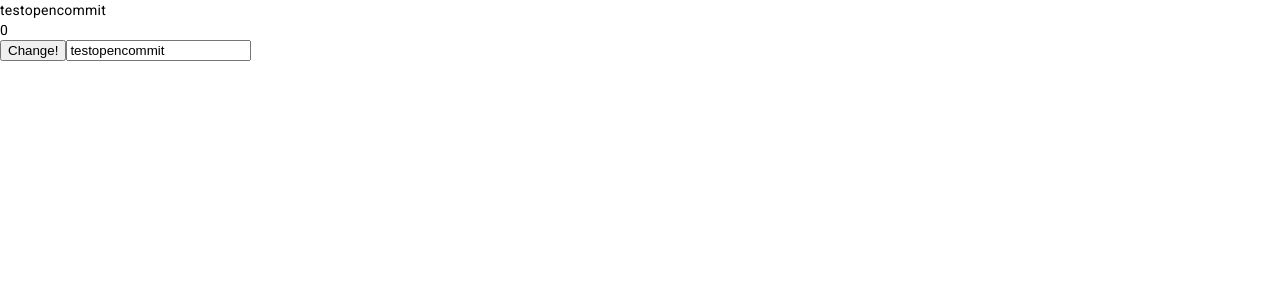
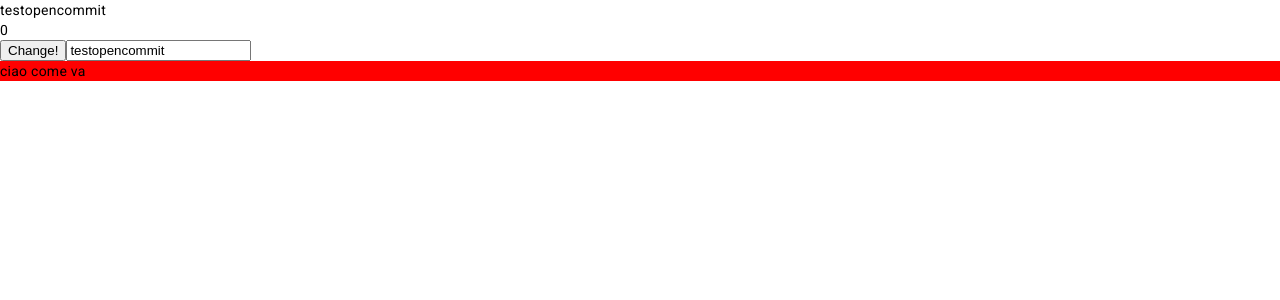
Before and after one commit to rayoreher/opencommittest, an Angular app in the folder testopencommit/: page / in a window 1280 px wide. Shown: the top 300 px of the page. Built offline with nearby package versions, Linux system fonts and the light colour scheme.

Commit message:
feat(app.component.ts): add footer component with async title input refactor(app.component.ts): implement OnInit interface and move title initialization to ngOnInit method

```diff
--- a/testopencommit/src/app/app.component.ts
+++ b/testopencommit/src/app/app.component.ts
@@ -1,15 +1,21 @@
-import { Component } from '@angular/core';
+import { Component, OnInit } from '@angular/core';
+import { Observable, of } from 'rxjs';
 
 @Component({
   selector: 'app-root',
   template: `
     <app-header [title]="title"></app-header>
     <input [(ngModel)]="title">
+    <app-footer *ngIf="footerTitle | async as t" [title]="t"></app-footer>
   `,
   styleUrls: ['./app.component.scss']
 })
-export class AppComponent {
+export class AppComponent implements OnInit {
   title = 'testopencommit';
+  footerTitle: Observable<string> | null = null;
   constructor() {
   }
+  ngOnInit(): void {
+    this.footerTitle = of('ciao come va');
+  }
 }
```
